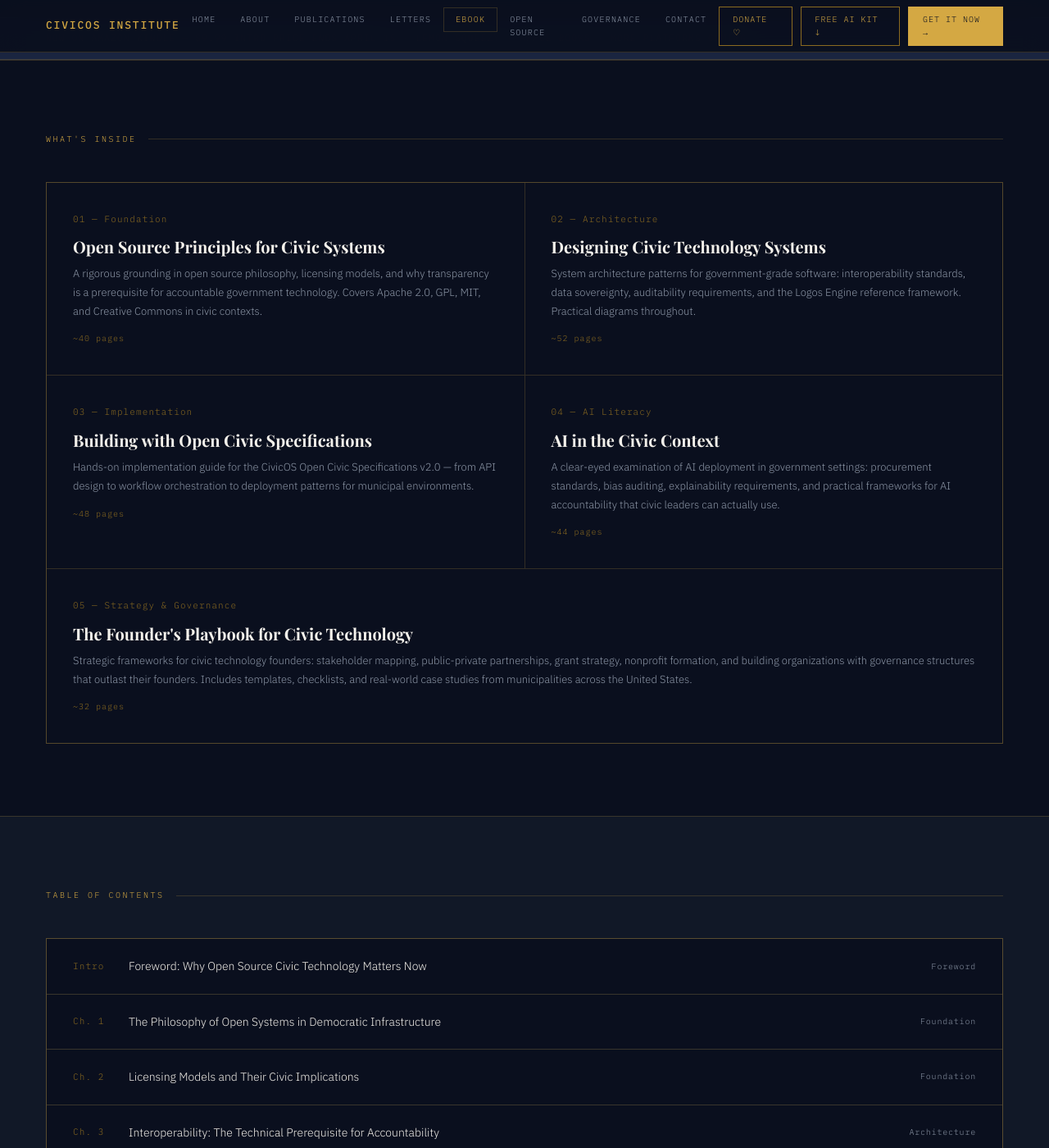
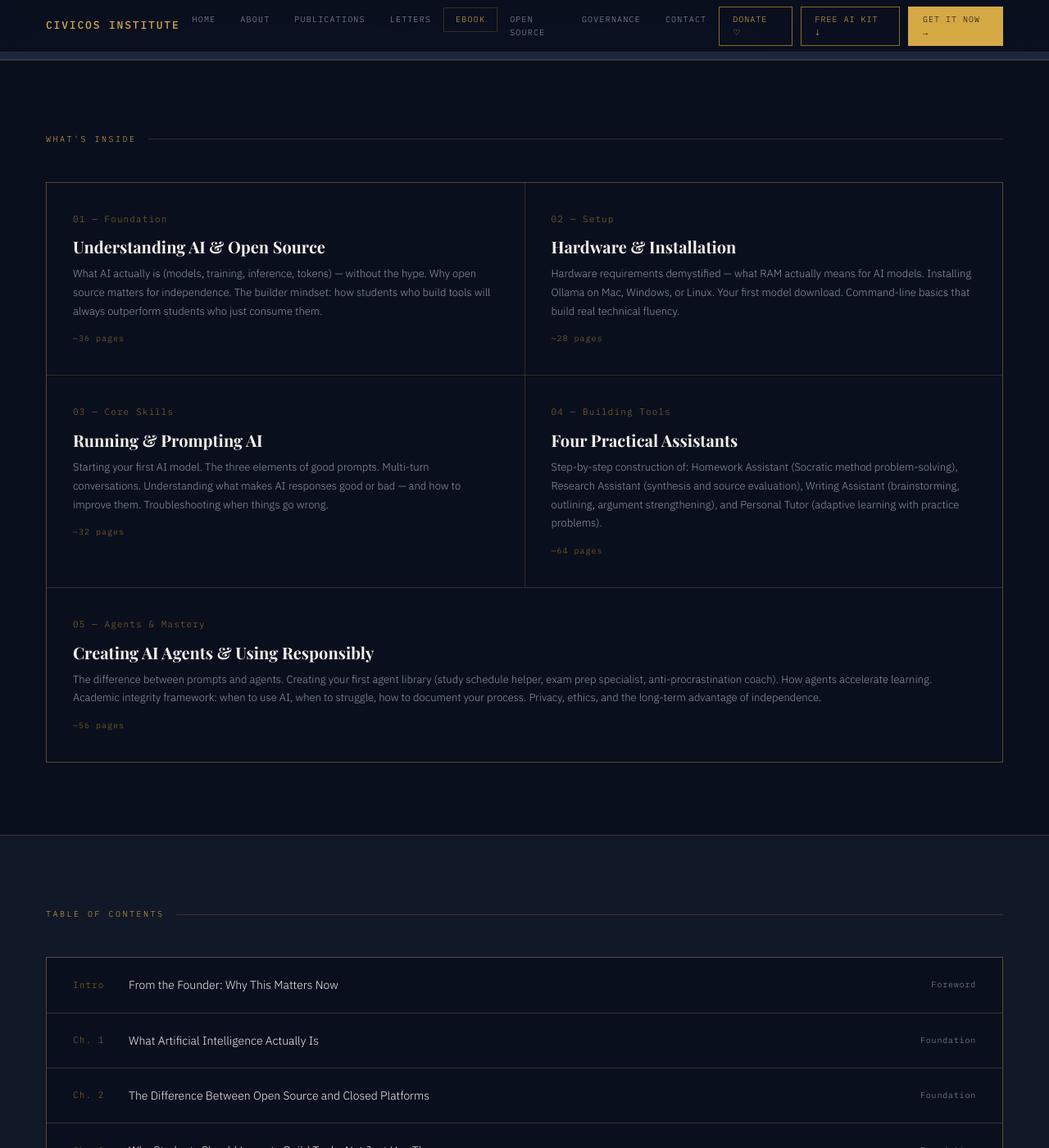
Before and after one commit to CivicOSInstitute/civicos-institute.github.io, a Jekyll site: the page built from ebook.html, in a window 1280 px wide and 1400 px high, scrolled down 2335 px. Shown: the whole window at 82% size. Built offline with Jekyll 4.4.1, drawn with Linux system fonts in a browser that asks for light colours; some web fonts are replaced; some of the changed text lies outside the part shown.

Commit message:
fix: overhaul ebook page with accurate builder-mindset descriptions

```diff
--- a/ebook.html
+++ b/ebook.html
@@ -11,7 +11,7 @@ permalink: /ebook/
       <h1 class="au">The Open Source <em>Student</em></h1>
       <div class="ebook-edition au d1">Founders Complete Edition</div>
       <div class="book-badge" style="display:inline-block;margin:10px 0 12px;background:rgba(212,168,67,0.10);border:1px solid rgba(212,168,67,0.45);color:var(--amber);font-family:var(--mono);text-transform:uppercase;letter-spacing:.08em;padding:8px 16px;">NOW AVAILABLE — INTRODUCTORY PRICE $9.99 ENDS APRIL 15</div>
-      <p class="ebook-tagline au d2">A rigorous, 216-page technical curriculum for founders, civic technologists, and educators who want to understand — and build — the open systems that power modern democracy. This edition bundles all six books in the series into one complete resource — available now at the introductory price of $9.99 — before the price increases to $39.99 on April 15. <strong style="color:var(--amber);font-weight:500;">100% of proceeds fund the founding of CivicOS Institute.</strong></p>
+      <p class="ebook-tagline au d2">Stop renting AI. Start building it. This guide transforms you from a passive consumer into a capable builder — installing and running AI on your own computer, then creating homework assistants, research tools, writing coaches, and personal tutors that you control completely. No subscriptions. No data sharing. Just practical skills that compound. <strong style="color:var(--amber);font-weight:500;">100% of proceeds fund the founding of CivicOS Institute.</strong></p>
       <div class="ebook-meta-row au d3">
         <div class="emeta">
           <div class="emeta-val">SIX BOOKS</div>
@@ -42,7 +42,7 @@ permalink: /ebook/
         <div class="cover-accent"></div>
         <div class="cover-bottom">
           <div class="cover-edition">Now Live · Intro Pricing</div>
-          <div class="cover-pages">216 pages · Technical Curriculum</div>
+          <div class="cover-pages">216 pages · Build Your Own AI Tools</div>
         </div>
       </div>
     </div>
@@ -118,33 +118,33 @@ permalink: /ebook/
     <div class="inside-grid fi">
       <div class="inside-cell">
         <div class="inside-num">01 — Foundation</div>
-        <div class="inside-title">Open Source Principles for Civic Systems</div>
-        <div class="inside-desc">A rigorous grounding in open source philosophy, licensing models, and why transparency is a prerequisite for accountable government technology. Covers Apache 2.0, GPL, MIT, and Creative Commons in civic contexts.</div>
-        <div class="inside-pages">~40 pages</div>
+        <div class="inside-title">Understanding AI &amp; Open Source</div>
+        <div class="inside-desc">What AI actually is (models, training, inference, tokens) — without the hype. Why open source matters for independence. The builder mindset: how students who build tools will always outperform students who just consume them.</div>
+        <div class="inside-pages">~36 pages</div>
       </div>
       <div class="inside-cell">
-        <div class="inside-num">02 — Architecture</div>
-        <div class="inside-title">Designing Civic Technology Systems</div>
-        <div class="inside-desc">System architecture patterns for government-grade software: interoperability standards, data sovereignty, auditability requirements, and the Logos Engine reference framework. Practical diagrams throughout.</div>
-        <div class="inside-pages">~52 pages</div>
+        <div class="inside-num">02 — Setup</div>
+        <div class="inside-title">Hardware &amp; Installation</div>
+        <div class="inside-desc">Hardware requirements demystified — what RAM actually means for AI models. Installing Ollama on Mac, Windows, or Linux. Your first model download. Command-line basics that build real technical fluency.</div>
+        <div class="inside-pages">~28 pages</div>
       </div>
       <div class="inside-cell">
-        <div class="inside-num">03 — Implementation</div>
-        <div class="inside-title">Building with Open Civic Specifications</div>
-        <div class="inside-desc">Hands-on implementation guide for the CivicOS Open Civic Specifications v2.0 — from API design to workflow orchestration to deployment patterns for municipal environments.</div>
-        <div class="inside-pages">~48 pages</div>
+        <div class="inside-num">03 — Core Skills</div>
+        <div class="inside-title">Running &amp; Prompting AI</div>
+        <div class="inside-desc">Starting your first AI model. The three elements of good prompts. Multi-turn conversations. Understanding what makes AI responses good or bad — and how to improve them. Troubleshooting when things go wrong.</div>
+        <div class="inside-pages">~32 pages</div>
       </div>
       <div class="inside-cell">
-        <div class="inside-num">04 — AI Literacy</div>
-        <div class="inside-title">AI in the Civic Context</div>
-        <div class="inside-desc">A clear-eyed examination of AI deployment in government settings: procurement standards, bias auditing, explainability requirements, and practical frameworks for AI accountability that civic leaders can actually use.</div>
-        <div class="inside-pages">~44 pages</div>
+        <div class="inside-num">04 — Building Tools</div>
+        <div class="inside-title">Four Practical Assistants</div>
+        <div class="inside-desc">Step-by-step construction of: Homework Assistant (Socratic method problem-solving), Research Assistant (synthesis and source evaluation), Writing Assistant (brainstorming, outlining, argument strengthening), and Personal Tutor (adaptive learning with practice problems).</div>
+        <div class="inside-pages">~64 pages</div>
       </div>
       <div class="inside-cell" style="grid-column:span 2;">
-        <div class="inside-num">05 — Strategy &amp; Governance</div>
-        <div class="inside-title">The Founder's Playbook for Civic Technology</div>
-        <div class="inside-desc">Strategic frameworks for civic technology founders: stakeholder mapping, public-private partnerships, grant strategy, nonprofit formation, and building organizations with governance structures that outlast their founders. Includes templates, checklists, and real-world case studies from municipalities across the United States.</div>
-        <div class="inside-pages">~32 pages</div>
+        <div class="inside-num">05 — Agents &amp; Mastery</div>
+        <div class="inside-title">Creating AI Agents &amp; Using Responsibly</div>
+        <div class="inside-desc">The difference between prompts and agents. Creating your first agent library (study schedule helper, exam prep specialist, anti-procrastination coach). How agents accelerate learning. Academic integrity framework: when to use AI, when to struggle, how to document your process. Privacy, ethics, and the long-term advantage of independence.</div>
+        <div class="inside-pages">~56 pages</div>
       </div>
     </div>
   </section>
@@ -153,20 +153,25 @@ permalink: /ebook/
   <section class="sec" style="background:var(--navy-mid);">
     <div class="section-label">Table of Contents</div>
     <div class="toc-list fi">
-      <div class="toc-item"><div class="toc-num">Intro</div><div class="toc-title">Foreword: Why Open Source Civic Technology Matters Now</div><div class="toc-chapter-tag">Foreword</div></div>
-      <div class="toc-item"><div class="toc-num">Ch. 1</div><div class="toc-title">The Philosophy of Open Systems in Democratic Infrastructure</div><div class="toc-chapter-tag">Foundation</div></div>
-      <div class="toc-item"><div class="toc-num">Ch. 2</div><div class="toc-title">Licensing Models and Their Civic Implications</div><div class="toc-chapter-tag">Foundation</div></div>
-      <div class="toc-item"><div class="toc-num">Ch. 3</div><div class="toc-title">Interoperability: The Technical Prerequisite for Accountability</div><div class="toc-chapter-tag">Architecture</div></div>
-      <div class="toc-item"><div class="toc-num">Ch. 4</div><div class="toc-title">Data Sovereignty and Privacy-First System Design</div><div class="toc-chapter-tag">Architecture</div></div>
-      <div class="toc-item"><div class="toc-num">Ch. 5</div><div class="toc-title">The Logos Engine: A Reference Framework for Civic Systems</div><div class="toc-chapter-tag">Architecture</div></div>
-      <div class="toc-item"><div class="toc-num">Ch. 6</div><div class="toc-title">Implementing Open Civic Specifications v2.0</div><div class="toc-chapter-tag">Implementation</div></div>
-      <div class="toc-item"><div class="toc-num">Ch. 7</div><div class="toc-title">Workflow Orchestration for Municipal Environments</div><div class="toc-chapter-tag">Implementation</div></div>
-      <div class="toc-item"><div class="toc-num">Ch. 8</div><div class="toc-title">AI Literacy for Civic Leaders and Technologists</div><div class="toc-chapter-tag">AI Literacy</div></div>
-      <div class="toc-item"><div class="toc-num">Ch. 9</div><div class="toc-title">Auditing AI Systems in Government: A Practical Framework</div><div class="toc-chapter-tag">AI Literacy</div></div>
-      <div class="toc-item"><div class="toc-num">Ch. 10</div><div class="toc-title">Procurement Standards and Vendor Independence</div><div class="toc-chapter-tag">Strategy</div></div>
-      <div class="toc-item"><div class="toc-num">Ch. 11</div><div class="toc-title">Founding a Civic Technology Organization</div><div class="toc-chapter-tag">Strategy</div></div>
-      <div class="toc-item"><div class="toc-num">Ch. 12</div><div class="toc-title">Building for Longevity: Governance, Succession, and Sustainability</div><div class="toc-chapter-tag">Strategy</div></div>
-      <div class="toc-item"><div class="toc-num">Appendix</div><div class="toc-title">Templates, Checklists, and Reference Specifications</div><div class="toc-chapter-tag">Appendix</div></div>
+      <div class="toc-item"><div class="toc-num">Intro</div><div class="toc-title">From the Founder: Why This Matters Now</div><div class="toc-chapter-tag">Foreword</div></div>
+      <div class="toc-item"><div class="toc-num">Ch. 1</div><div class="toc-title">What Artificial Intelligence Actually Is</div><div class="toc-chapter-tag">Foundation</div></div>
+      <div class="toc-item"><div class="toc-num">Ch. 2</div><div class="toc-title">The Difference Between Open Source and Closed Platforms</div><div class="toc-chapter-tag">Foundation</div></div>
+      <div class="toc-item"><div class="toc-num">Ch. 3</div><div class="toc-title">Why Students Should Learn to Build Tools, Not Just Use Them</div><div class="toc-chapter-tag">Foundation</div></div>
+      <div class="toc-item"><div class="toc-num">Ch. 4</div><div class="toc-title">Hardware Requirements — What You Actually Need</div><div class="toc-chapter-tag">Setup</div></div>
+      <div class="toc-item"><div class="toc-num">Ch. 5</div><div class="toc-title">Installing Local AI Software (Ollama)</div><div class="toc-chapter-tag">Setup</div></div>
+      <div class="toc-item"><div class="toc-num">Ch. 6</div><div class="toc-title">Running Your First AI Model</div><div class="toc-chapter-tag">Core Skills</div></div>
+      <div class="toc-item"><div class="toc-num">Ch. 7</div><div class="toc-title">Building a Homework Assistant</div><div class="toc-chapter-tag">Building Tools</div></div>
+      <div class="toc-item"><div class="toc-num">Ch. 8</div><div class="toc-title">Building a Research Assistant</div><div class="toc-chapter-tag">Building Tools</div></div>
+      <div class="toc-item"><div class="toc-num">Ch. 9</div><div class="toc-title">Building a Writing Assistant</div><div class="toc-chapter-tag">Building Tools</div></div>
+      <div class="toc-item"><div class="toc-num">Ch. 10</div><div class="toc-title">Building a Personal Tutor</div><div class="toc-chapter-tag">Building Tools</div></div>
+      <div class="toc-item"><div class="toc-num">Ch. 11</div><div class="toc-title">What Is an AI Agent</div><div class="toc-chapter-tag">Agents</div></div>
+      <div class="toc-item"><div class="toc-num">Ch. 12</div><div class="toc-title">Creating Your First Agent</div><div class="toc-chapter-tag">Agents</div></div>
+      <div class="toc-item"><div class="toc-num">Ch. 13</div><div class="toc-title">How Agents Can Help Students Learn Faster</div><div class="toc-chapter-tag">Agents</div></div>
+      <div class="toc-item"><div class="toc-num">Ch. 14</div><div class="toc-title">Using AI Responsibly</div><div class="toc-chapter-tag">Mastery</div></div>
+      <div class="toc-item"><div class="toc-num">Ch. 15</div><div class="toc-title">Why Open Source Matters for the Future</div><div class="toc-chapter-tag">Mastery</div></div>
+      <div class="toc-item"><div class="toc-num">Ch. 16</div><div class="toc-title">Students Who Build Will Shape the Future</div><div class="toc-chapter-tag">Mastery</div></div>
+      <div class="toc-item"><div class="toc-num">Ch. 17</div><div class="toc-title">Supporting Your Student Safely and Effectively (For Parents)</div><div class="toc-chapter-tag">Mastery</div></div>
+      <div class="toc-item"><div class="toc-num">Appendix</div><div class="toc-title">Essential Commands, Troubleshooting, Model Recommendations</div><div class="toc-chapter-tag">Appendix</div></div>
     </div>
   </section>
 
@@ -186,7 +191,7 @@ permalink: /ebook/
           <span class="faq-q-text">Is this the same as the free AI Learning Kit?</span>
           <span class="faq-toggle">+</span>
         </div>
-        <div class="faq-a">No. The free AI Learning Kit contains introductory materials — the Non-Technical AI Onramp Program, Technical Worksheet Packet, and Pre-Course Bootcamp. The Founders Complete Edition is a full 216-page technical curriculum that goes significantly deeper, covering system architecture, implementation, AI governance, and organizational strategy. The Learning Kit is a great starting point; the book is for those ready to build. Additionally, 100% of income from the book goes directly to founding CivicOS Institute.</div>
+        <div class="faq-a">No. The free AI Learning Kit contains introductory materials — the Non-Technical AI Onramp Program, Technical Worksheet Packet, and Pre-Course Bootcamp. The Founders Complete Edition is a full 216-page practical guide that teaches you to install and run AI locally, then build homework assistants, research tools, writing coaches, and personal tutors. You'll learn command-line skills, how AI actually works (models, training, inference), and how to use it responsibly — with complete privacy and no subscriptions. The Learning Kit is a great starting point; the book is for those ready to become AI builders. Additionally, 100% of income from the book goes directly to founding CivicOS Institute.</div>
       </div>
       <div class="faq-item">
         <div class="faq-q" onclick="toggleFaq(this)">
--- a/index.html
+++ b/index.html
@@ -91,7 +91,7 @@ permalink: /
     <div>
       <div class="eb-label">Now Available</div>
       <div class="eb-title">The Open Source Student</div>
-      <div class="eb-sub">Founders Complete Edition · 216 pages · 100% of proceeds fund CivicOS Institute</div>
+      <div class="eb-sub">From AI consumer to AI builder · 216 pages · Install, run, and build with local AI</div>
     </div>
     <div style="flex:1;"></div>
     <div class="eb-price">
```
